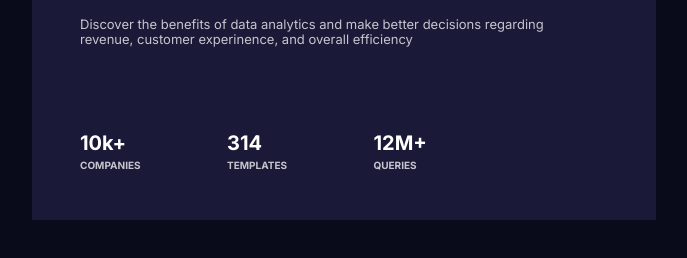
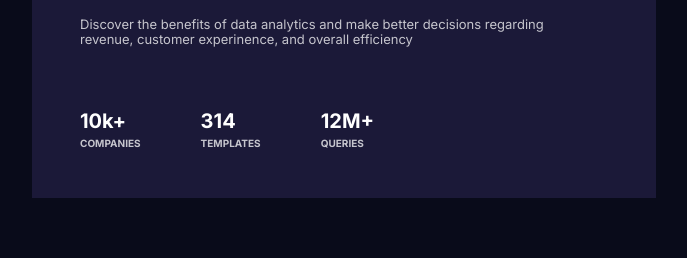
Before and after one commit to ccmarin14/component-tarjetaEstadisticas, a plain HTML site: page index.html in a window 1280 px wide. Shown: the part 604-862 px from the top of the page, without its empty margins (296-983 px from the left). Drawn offline with nearby package versions, Linux system fonts and the light colour scheme.

Commit message:
version2

```diff
--- a/styles/style.css
+++ b/styles/style.css
@@ -1,15 +1,15 @@
 body {
     display: flex;
+    justify-content: center;
+    align-items: center;
     min-height: 100vh;
     background-color: hsl(233,47%,7%);
     font-size: 15px;
     font-family: 'Inter';
-    justify-content: center;
-    align-items: center;
 }
 
 main {
-    padding: 5%
+    padding: 5% 0;
 }
 
 .container {
@@ -20,14 +20,13 @@ main {
     max-width: 960px;
     border-radius: 10px;
     overflow: hidden;
-    margin: auto;
 }
 
 .textcontainer {
     background-color: hsl(244,38%,16%);
-    max-width: 50%;
-    min-width: 400px;
-    padding: 5% 10% 5% 5%;
+    max-width: 480px;
+    min-width: 350px;
+    padding: 48px 96px 48px 48px;
 }
 
     .textcontainer__tittle {
@@ -47,16 +46,16 @@ main {
     .textcontainer__stats {
         display: flex;
         flex-wrap: wrap;
-    padding-top: 10%;
+        margin-top: 10%;
     }
 
         .stats {
-    margin-right: 18%;
-    margin-top: 5%;
+            margin-right: 60px;
+            margin-top: 15px;
         }
 
         .stats__queries {
-    margin-top: 5%;
+            margin-top: 15px;
         }
 
         .stats__data {
@@ -65,15 +64,15 @@ main {
         }
 
         .stats__name {
-    margin-top: 5%;
+            margin-top: 3px;
             font-size: 10px;
             color: hsla(0,0%,100%,0.75);
         }
 
 .imagecontainer {
     background-color: hsl(277,64%,61%);
-    max-width: 50%;
-    min-width: 400px;
+    max-width: 480px;
+    min-width: 350px;
 }
 
     .imagecontainer img {
@@ -82,13 +81,14 @@ main {
         opacity: 0.5;
     }
 
-@media only screen and (max-width: 888px) {
+@media (max-width: 1080px) {
     .container {
-        max-width: 400px;
+        max-width: 350px;
     }
 
     .textcontainer {
         text-align: center;
+        padding: 48px;
     }
 
     .stats {
```
Lines whose indentation alone changed are shown as unchanged.
